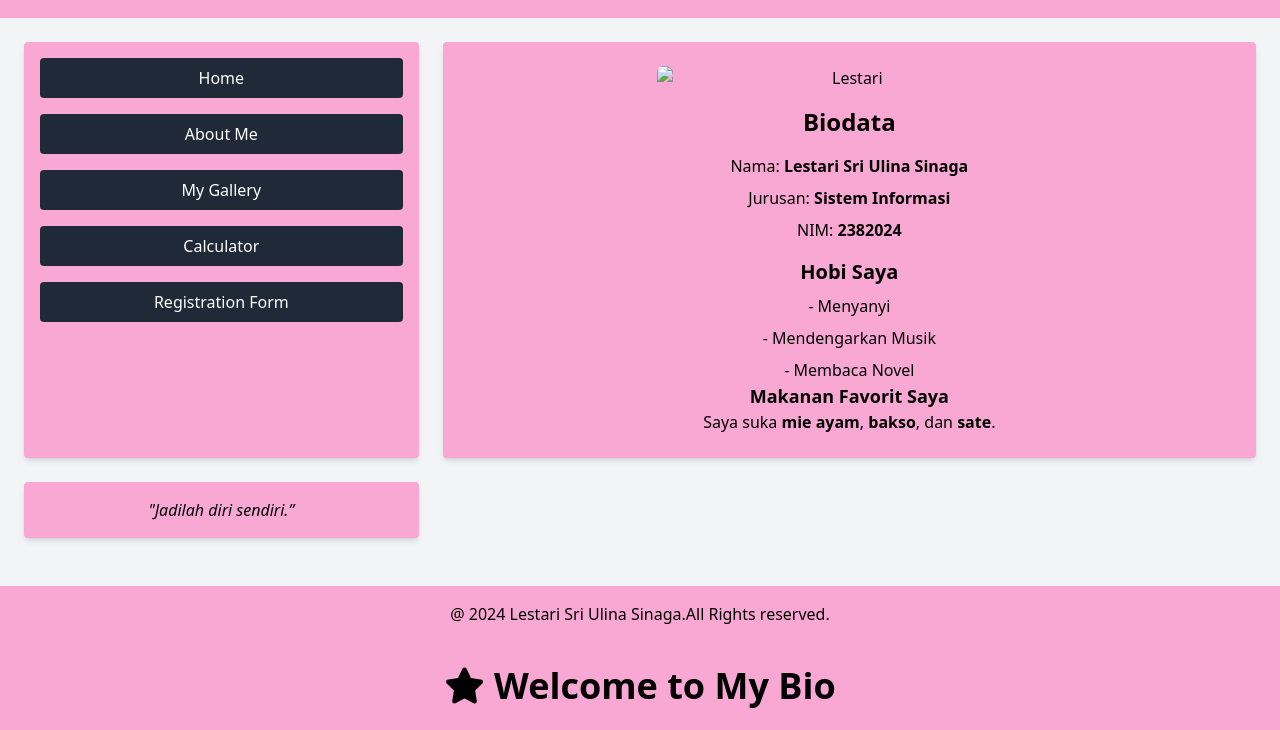
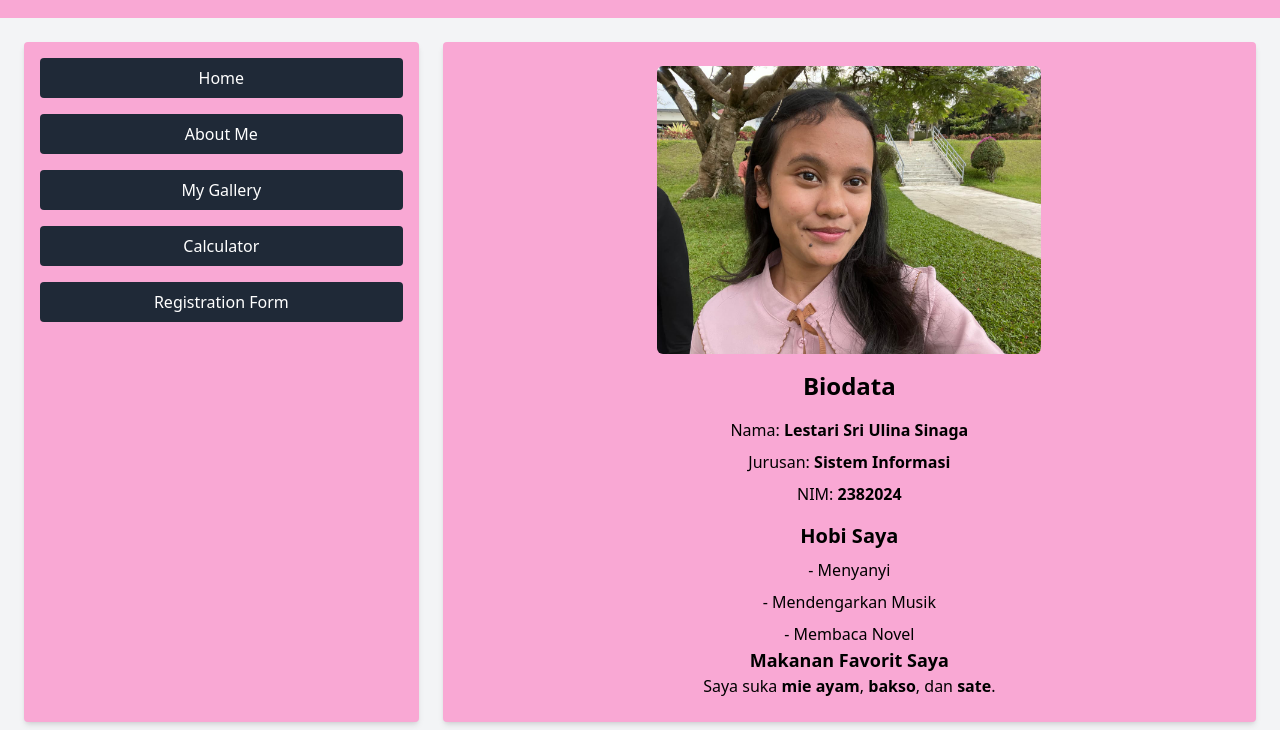
Before and after one commit to lestarisinaga16/ecek, a plain HTML site: page aboutpage.html in a window 1280 px wide. Shown: the part 70-800 px from the top of the page. Drawn offline with nearby package versions, Linux system fonts and the light colour scheme.

Commit message:
added back some of the picts and also minor bugfix in aboutpage

```diff
--- a/aboutpage.html
+++ b/aboutpage.html
@@ -1,91 +1,3 @@
-<!DOCTYPE html>
-<html lang="en">
-  <head>
-    <meta name="viewport" content="width=device-width, initial-scale=1.0" />
-    <script src="https://cdn.tailwindcss.com"></script>
-    <link
-      rel="stylesheet"
-      href="https://cdnjs.cloudflare.com/ajax/libs/font-awesome/6.0.0-beta3/css/all.min.css"
-    />
-    <title>My Bio</title>
-  </head>
-  <body class="font-sans bg-gray-100">
-    <!-- Header -->
-    <header class="bg-pink-300 text-black py-6 text-center">
-      <h1 class="text-4xl font-bold">
-        <i class="fas fa-star"></i> Welcome to My Bio
-      </h1>
-    </header>
-
-    <!-- Main Container -->
-    <div class="grid grid-cols-1 md:grid-cols-3 gap-6 p-6">
-      <!-- Navigation Menu -->
-      <nav class="bg-pink-300 p-4 rounded shadow-md text-center">
-        <ul class="space-y-4">
-          <li
-            class="bg-gray-800 text-white py-2 px-4 rounded hover:bg-pink-400"
-          >
-            <a href="index.html">Home</a>
-          </li>
-          <li
-            class="bg-gray-800 text-white py-2 px-4 rounded hover:bg-pink-400"
-          >
-            <a href="aboutpage.html">About Me</a>
-          </li>
-          <li
-            class="bg-gray-800 text-white py-2 px-4 rounded hover:bg-pink-400"
-          >
-            <a href="myGallery.html">My Gallery</a>
-          </li>
-          <li
-            class="bg-gray-800 text-white py-2 px-4 rounded hover:bg-pink-400"
-          >
-            <a href="calculator.html">Calculator</a>
-          </li>
-          <li
-            class="bg-gray-800 text-white py-2 px-4 rounded hover:bg-pink-400"
-          >
-            <a href="Registration.html">Registration Form</a>
-          </li>
-        </ul>
-      </nav>
-
-      <!-- Main Content -->
-      <main class="bg-pink-300 p-6 rounded shadow-md md:col-span-2 text-center">
-        <img
-          src="Lesti.jpg"
-          alt="Lestari"
-          class="rounded-md mx-auto mb-4 w-full max-w-sm"
-        />
-        <h2 class="text-2xl font-bold mb-4">Biodata</h2>
-        <p class="mb-2">Nama: <b>Lestari Sri Ulina Sinaga</b></p>
-        <p class="mb-2">Jurusan: <b>Sistem Informasi</b></p>
-        <p class="mb-4">NIM: <b>2382024</b></p>
-
-        <h3 class="text-xl font-semibold mb-2">Hobi Saya</h3>
-        <ul class="list-none space-y-2">
-          <li>- Menyanyi</li>
-          <li>- Mendengarkan Musik</li>
-          <li>- Membaca Novel</li>
-        </ul>
-
-        <h4 class="text-lg font-semibold">Makanan Favorit Saya</h4>
-        <p>Saya suka <b>mie ayam</b>, <b>bakso</b>, dan <b>sate</b>.</p>
-      </main>
-
-      <!-- Sidebar -->
-      <aside class="bg-pink-300 p-4 rounded shadow-md text-center">
-        <p class="italic">"Jadilah diri sendiri.”</p>
-      </aside>
-    </div>
-
-    <!-- Footer -->
-    <footer class="bg-pink-300 text-center py-4 mt-6">
-      <p>@ 2024 Lestari Sri Ulina Sinaga.All Rights reserved.</p>
-    </footer>
-  </body>
-</html>
-
 <!DOCTYPE html>
 <html lang="en">
   <head>
```
Also changed, not shown: myGallery.html (+1 -1 lines), img/flower.jpg (added), img/girlflow.jpg (added), img/sunset.jpg (added), img/unaisan.jpg (added), img/unaisansi.jpg (added).
